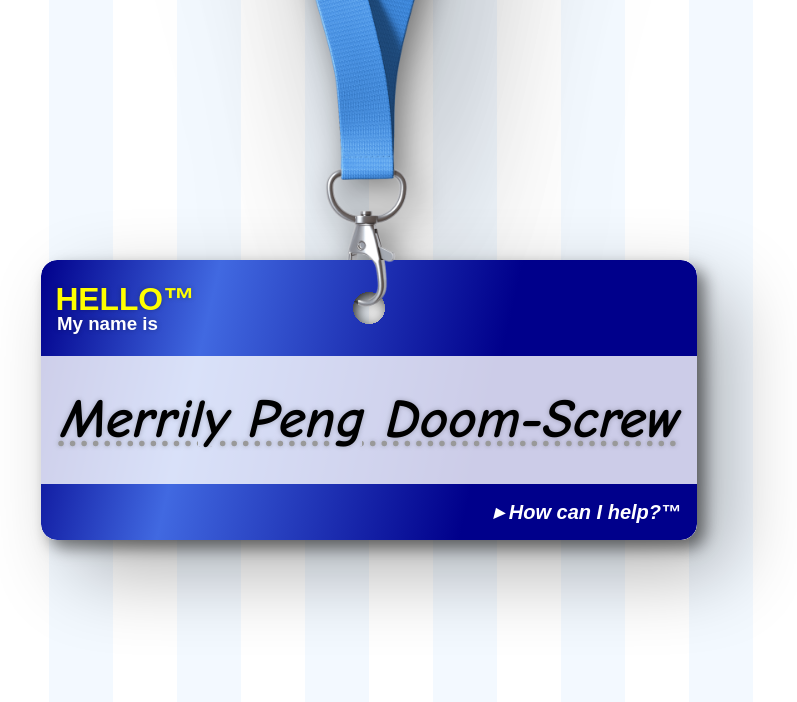
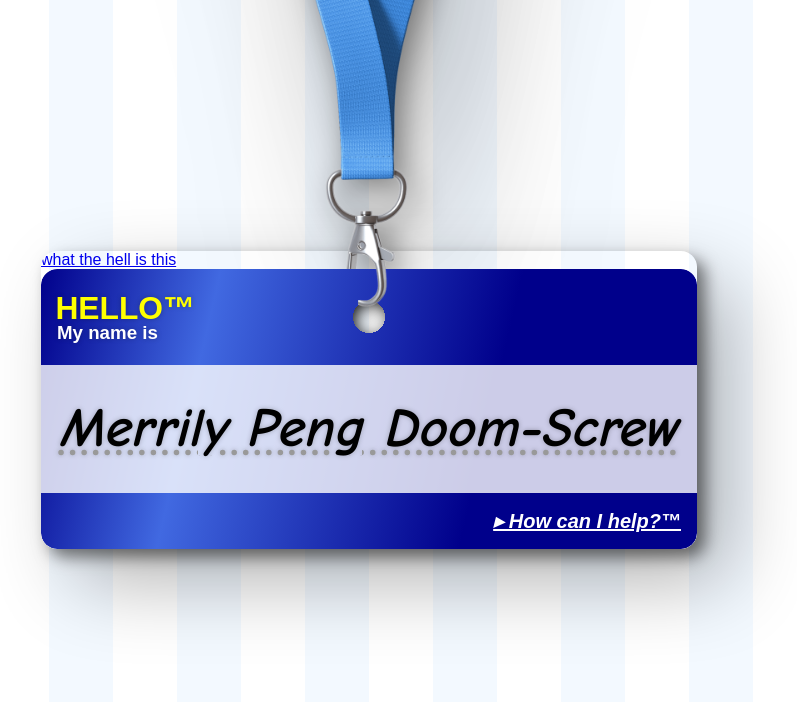
Before and after one commit to erinaceous/cumberbatcher, a website: page index.html in a window 1280 px wide. Shown: the whole page, without its empty margins (271-1068 px from the left). Drawn offline with Linux system fonts and the light colour scheme; a web font is replaced by a local one.

Commit message:
add link to repo

```diff
--- a/index.html
+++ b/index.html
@@ -117,6 +117,7 @@
                 font-weight: bold;
                 color: white;
                 text-align: right;
+                text-decoration: underline;
             }
             #button:hover {
                 background-color: #ffffff33;
@@ -172,9 +173,17 @@
                 clip-path: rect(1028px 700px 1200px 309px);
                 filter: unset;
             }
+            footer {
+                position: sticky;
+                left: 0.1rem;
+                bottom: 0.1rem;
+            }
         </style>
     </head>
     <body>
+        <footer>
+            <a href="https://github.com/erinaceous/cumberbatcher" target="_new">what the hell is this</a>
+        </footer>
         <img class="lanyard" src="lanyard.png" />
         <div id="hole"></div>
         <div id="nametag">
```
